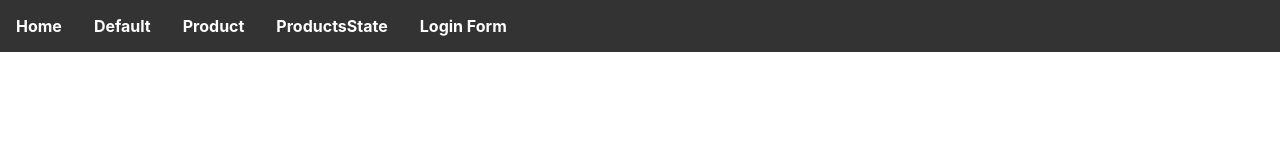
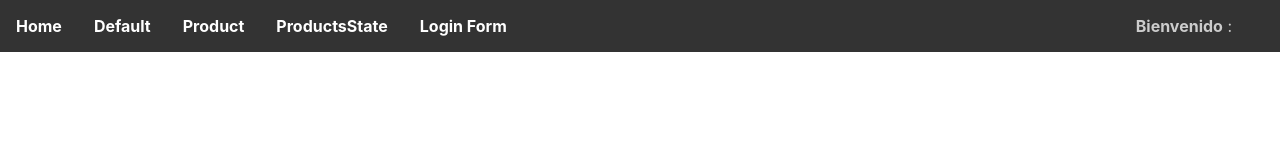
Before and after one commit to RakMont/desarrollo-front-react, a React (Create React App) app: page / in a window 1280 px wide. Shown: the top 160 px of the page. Built offline with nearby package versions, Linux system fonts and the light colour scheme.

Commit message:
Implemented exercise 2

```diff
--- a/src/App.css
+++ b/src/App.css
@@ -39,6 +39,8 @@
 nav {
   background-color: #333;
   padding: 1rem;
+  display: flex;
+  justify-content: space-between;
 }
 
 ul {
@@ -52,7 +54,9 @@ ul {
 li {
   margin-right: 2rem;
 }
-
+nav .user-nav-label{
+  color: #cccccc;
+}
 a {
   color: white;
   text-decoration: none;
--- a/src/components/Navbar.jsx
+++ b/src/components/Navbar.jsx
@@ -1,6 +1,10 @@
 import {Link} from "react-router-dom";
+import {useSelector} from "react-redux";
 
 const Navbar = () =>{
+
+    const form = useSelector(state => state.form);
+
     return(
       <nav>
           <ul>
@@ -20,6 +24,11 @@ const Navbar = () =>{
                   <Link to="/forms">Login Form</Link>
               </li>
           </ul>
+          <ul>
+              <li className="user-nav-label">
+                  <span><b>Bienvenido</b> {form.formData.username}: {form.formData.email}</span>
+              </li>
+          </ul>
 
       </nav>
     );
```
